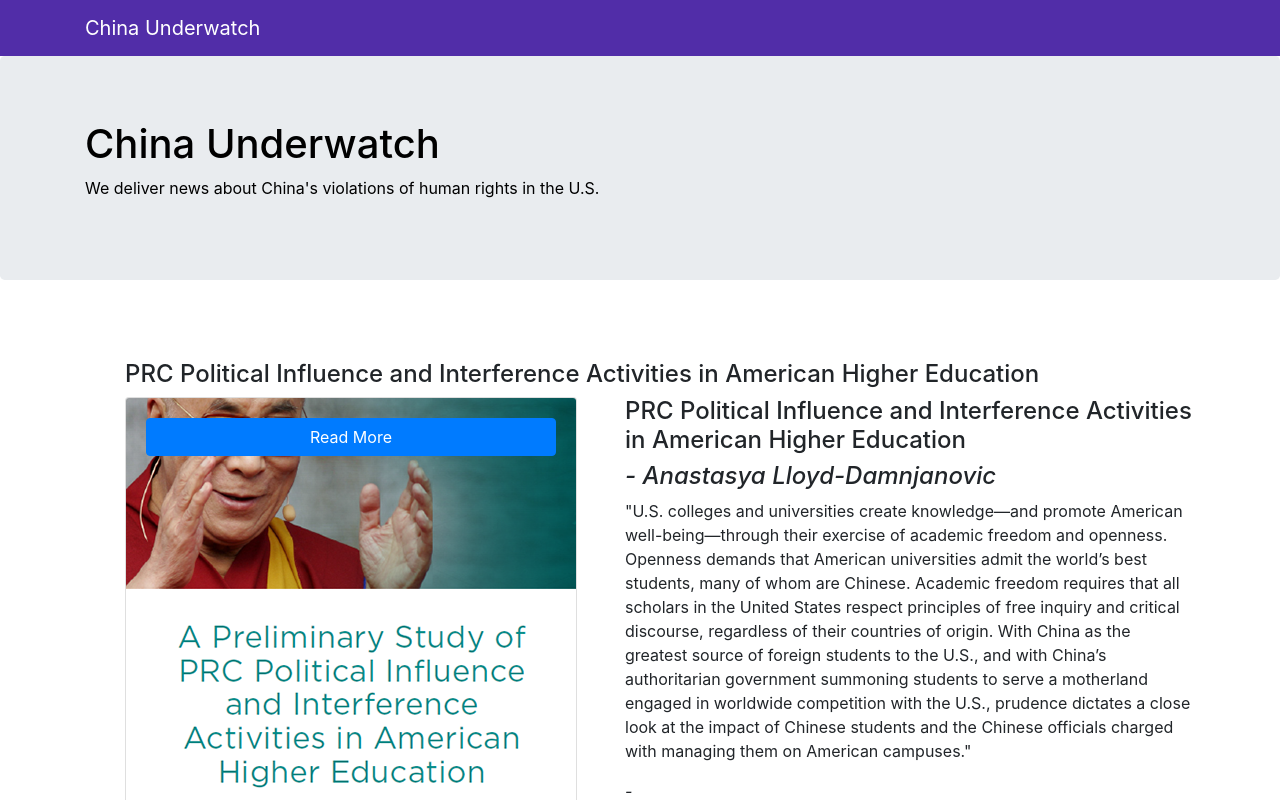
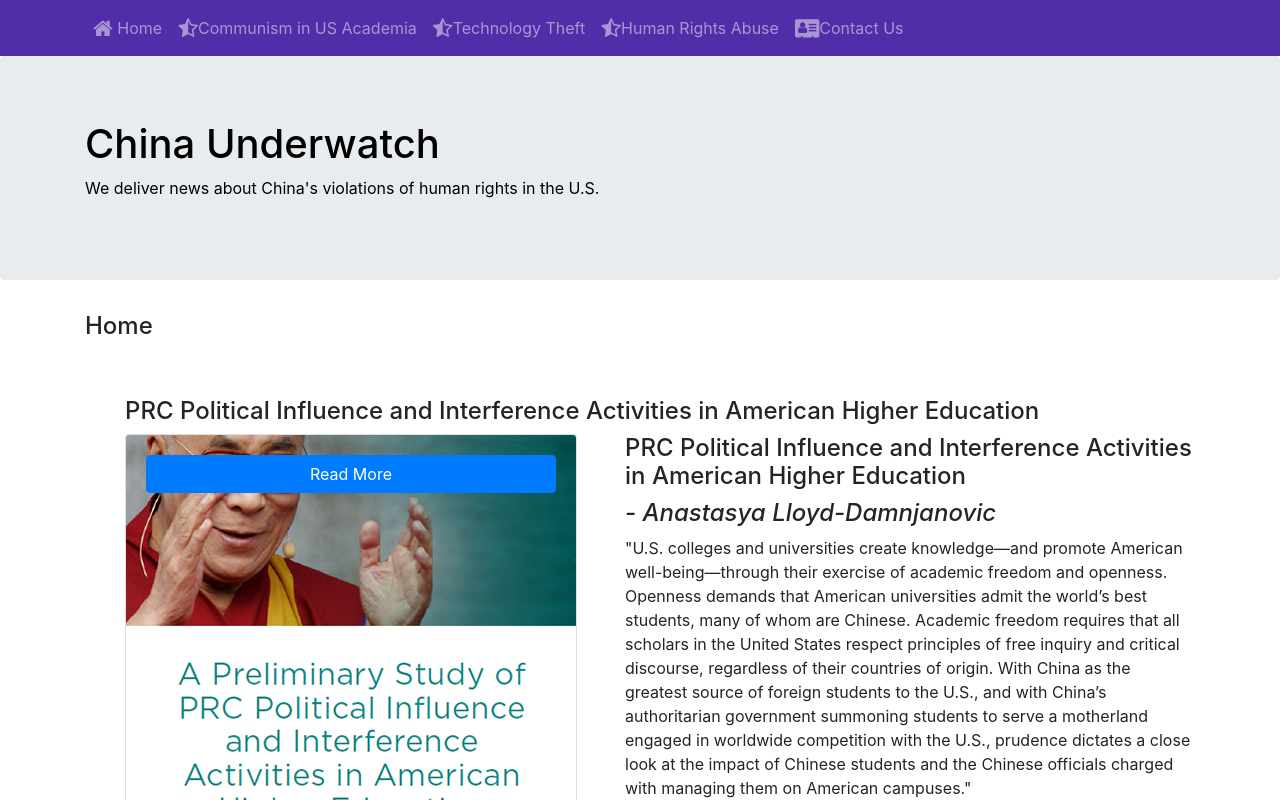
Before and after one commit to jade-do/Hope-For-A-Free-China-ReactJS, a React (Create React App) app: page /home in a window 1280 px wide. Shown: the top 800 px of the page. Built offline with nearby package versions, Linux system fonts and the light colour scheme.

Commit message:
ReactRouter

```diff
--- a/package.json
+++ b/package.json
@@ -9,6 +9,7 @@
     "react": "^16.6.0",
     "react-dom": "^16.6.0",
     "react-popper": "0.9.2",
+    "react-router-dom": "4.2.2",
     "react-scripts": "2.0.5",
     "reactstrap": "5.0.0"
   },
--- a/src/App.js
+++ b/src/App.js
@@ -2,6 +2,7 @@ import React, { Component } from 'react';
 import logo from './logo.svg';
 import './App.css';
 import Main from './components/MainComponent';
+import { BrowserRouter } from 'react-router-dom';
 
 class App extends Component {
 
@@ -11,9 +12,11 @@ class App extends Component {
 
   render() {
     return (
-      <div className="App">
-          <Main/>
-      </div>
+      <BrowserRouter>
+        <div className="App">
+            <Main/>
+        </div>
+      </BrowserRouter>
     );
   }
 }
--- a/src/components/FooterComponent.js
+++ b/src/components/FooterComponent.js
@@ -1,4 +1,5 @@
 import React from 'react';
+import { Link } from 'react-router-dom';
 
 function Footer(props) {
     return(
@@ -8,11 +9,11 @@ function Footer(props) {
                 <div className="col-4 offset-1 col-sm-2">
                     <h5>Links</h5>
                     <ul className="list-unstyled">
-                        <li><a href="#">Home</a></li>
-                        <li><a href="#">Communism in US Academica</a></li>
-                        <li><a href="#">Technology Theft</a></li>
-                        <li><a href="#">Human Rights Abuse</a></li>
-                        <li><a href="contactus.html">Contact</a></li>
+                        <li><Link to="/home">Home</Link></li>
+                        <li><Link to="/communism-in-us-academia">Communism in US Academia</Link></li>
+                        <li><Link to="/technology-theft">Technology Theft</Link></li>
+                        <li><Link to="/human-rights-abuse">Human Rights Abuse</Link></li>
+                        <li><Link to="/contact-us">Contact</Link></li>
                     </ul>
                 </div>
                 <div className="col-7 col-sm-5">
--- a/src/components/HeaderComponent.js
+++ b/src/components/HeaderComponent.js
@@ -1,15 +1,51 @@
 import React, { Component } from 'react';
-import { Navbar, NavbarBrand, Jumbotron } from 'reactstrap';
+import { Nav, NavLink, Navbar, NavbarBrand, NavbarToggler, Collapse, NavItem, Jumbotron } from 'reactstrap';
+import { Navlink } from 'react-router-dom';
 
 class Header extends Component {
+    constructor(props) {
+        super(props);
+
+        this.toggleNav = this.toggleNav.bind(this);
+        this.state = {
+          isNavOpen: false
+        };
+    }
+
+    toggleNav(){
+        this.setState({
+            isNavOpen: !this.state.isNavOpen
+        });
+    }
+
   render() {
     return(
     <React.Fragment>
-      <Navbar dark>
-        <div className="container">
-            <NavbarBrand href="/">China Underwatch</NavbarBrand>
-        </div>
-      </Navbar>
+        <Navbar dark expand="md">
+            <div className="container">
+                <NavbarToggler onClick={this.toggleNav} />
+                <NavbarBrand className="mr-auto" href="/"></NavbarBrand>
+                <Collapse isOpen={this.state.isNavOpen} navbar>
+                    <Nav navbar>
+                        <NavItem>
+                            <NavLink className="nav-link"  to='/home'><span className="fa fa-home fa-lg"></span> Home</NavLink>
+                        </NavItem>
+                        <NavItem>
+                            <NavLink className="nav-link" to='/communism-in-us-academia'><span className="fa fa-star-half-full fa-lg"></span>Communism in US Academia</NavLink>
+                        </NavItem>
+                        <NavItem>
+                            <NavLink className="nav-link"  to='/technology-theft'><span className="fa fa-star-half-full fa-lg"></span>Technology Theft</NavLink>
+                        </NavItem>
+                        <NavItem>
+                            <NavLink className="nav-link"  to='/human-rights-abuse'><span className="fa fa-star-half-full fa-lg"></span>Human Rights Abuse</NavLink>
+                        </NavItem>
+                        <NavItem>
+                            <NavLink className="nav-link" to='/contact-us'><span className="fa fa-address-card fa-lg"></span>Contact Us</NavLink>
+                        </NavItem>
+                    </Nav>
+                </Collapse>
+            </div>
+        </Navbar>
       <Jumbotron>
            <div className="container">
                <div className="row row-header">
--- /dev/null
+++ b/src/components/HomeComponent.js
@@ -0,0 +1,11 @@
+import React from 'react';
+
+function Home(props) {
+    return(
+      <div className="container">
+        <h4>Home</h4>
+      </div>
+    );
+}
+
+export default Home;
--- a/src/components/MainComponent.js
+++ b/src/components/MainComponent.js
@@ -1,10 +1,11 @@
 import React, { Component } from 'react';
 import { Navbar, NavbarBrand } from 'reactstrap';
-import CommunismInUSAcademia from './CommunismInUSAcademiaComponent';
 import Header from './HeaderComponent';
 import Footer from './FooterComponent';
+import Home from './HomeComponent';
+import CommunismInUSAcademia from './CommunismInUSAcademiaComponent';
 import { ARTICLES } from '../shared/articles';
-
+import { Switch, Route, Redirect } from 'react-router-dom';
 
 class Main extends Component {
     constructor(props) {
@@ -15,9 +16,18 @@ class Main extends Component {
     }
 
     render() {
+        const HomePage = () => {
+            return(
+                <Home/>
+            )
+        }
         return (
             <div>
                 <Header/>
+                <Switch>
+                    <Route path="/home" component={HomePage}/>
+                    <Redirect to="/home"></Redirect>
+                </Switch>
                 <CommunismInUSAcademia articles={this.state.articles}></CommunismInUSAcademia>
                 <Footer/>
             </div>
```
Also changed, not shown: 1 other file (tests, documents, lock files or other folders).
